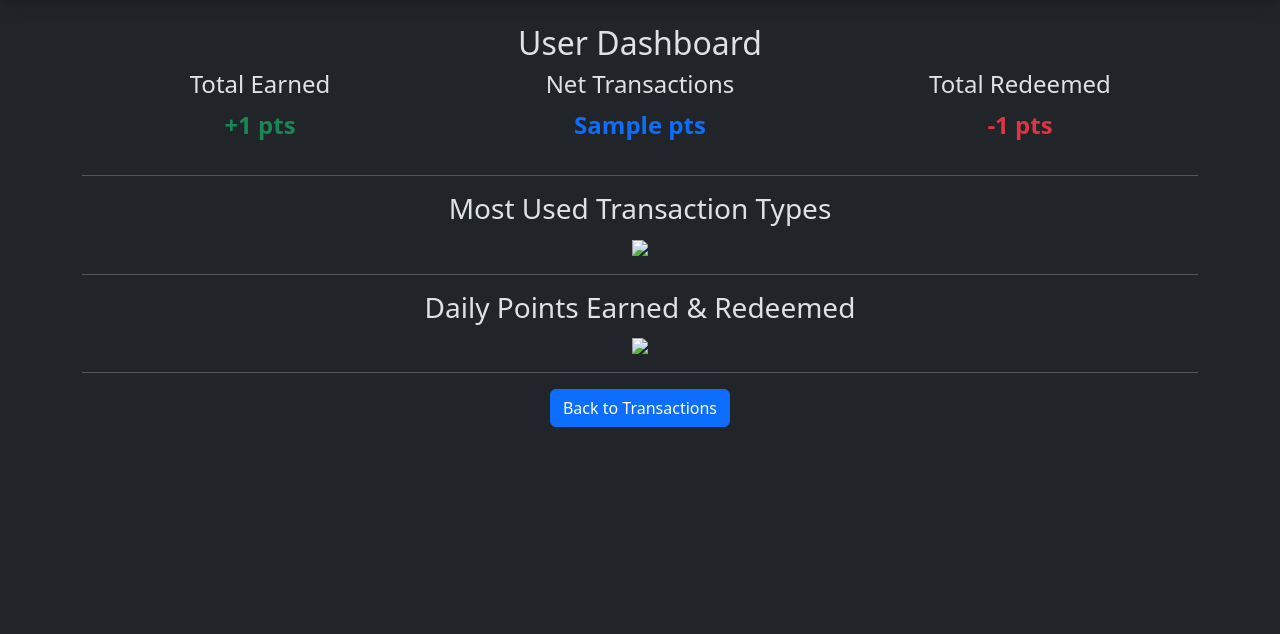
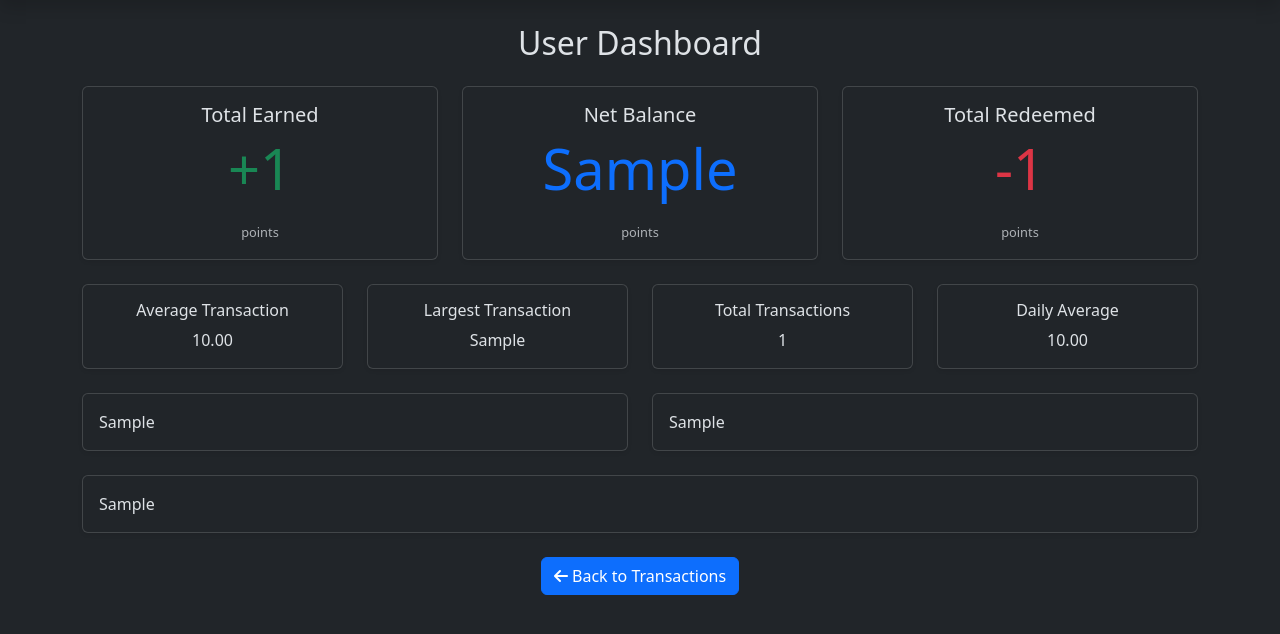
Before and after one commit to dentolos19/ecoprimers, a Flask app: template src/templates/dashboard.html in a window 1280 px wide. Shown: the part 56-690 px from the top of the page. Run offline with Flask 3, Linux system fonts and the light colour scheme; the template is opened without the code that fills it: most values are stand-ins (such as "Sample title", 1, 10 or a date in 2020); parts of the project's set-up code (start-up, migrations or seed data) failed here and were passed over; some libraries are stand-ins or nearby versions.

Commit message:
dashboard changes

```diff
--- a/src/routing/engagement.py
+++ b/src/routing/engagement.py
@@ -20,6 +20,10 @@ import matplotlib.pyplot as plt
 
 import openmeteo_requests
 from openmeteo_sdk.Variable import Variable
+
+import seaborn as sns
+import plotly.express as px
+import plotly.io as pio
 
 @app.route("/engagement/tasks")
 @require_login
@@ -142,7 +146,7 @@ def points():
     user = sql.session.query(User).filter_by(id=user_id).first()
     return render_template("points.html", user=user)
 
-
+"""
 @app.route("/engagement/points/add", methods=["POST"])
 @require_login
 def add_points():
@@ -178,7 +182,7 @@ def add_points():
         flash("User not found!", "danger")
 
     return redirect(url_for("rewards"))
-
+"""
 
 RECAPTCHA_SECRET_KEY = "6Ldk8skqAAAAAPZgQrYfsfwoOGHQJ5z0q5ZNC4l5"
 
@@ -288,7 +292,7 @@ def export_transactions():
         mimetype="application/vnd.openxmlformats-officedocument.spreadsheetml.sheet",
     )
 
-#dashboard at view transaction page
+"""#dashboard at view transaction page
 @app.route("/transactions/dashboard")
 def dashboard():
     user_id = session.get("user_id")
@@ -365,6 +369,102 @@ def dashboard():
         total_redeemed=total_redeemed,
         net_transactions=net_transactions,
     )
+"""
+@app.route("/transactions/dashboard")
+def dashboard():
+    user_id = session.get("user_id")
+
+    # Fetch user transactions
+    transactions = (
+        sql.session.query(Transaction)
+        .filter_by(user_id=user_id)
+        .order_by(Transaction.created_at.asc())
+        .all()
+    )
+
+    # Convert transactions to DataFrame
+    df = pd.DataFrame([
+        {
+            "Date": transaction.created_at.strftime("%Y-%m-%d"),
+            "Type": transaction.type.value,
+            "Amount": transaction.amount,
+        }
+        for transaction in transactions
+    ])
+
+    if df.empty:
+        return "No data available for visualization.", 404
+
+    # Calculate KPIs
+    total_earned = df[df["Type"] == "earned"]["Amount"].sum()
+    total_redeemed = abs(df[df["Type"] == "redemption"]["Amount"].sum())
+    net_transactions = total_earned - total_redeemed
+
+    # Interactive Bar Chart
+    bar_fig = px.bar(
+        df,
+        x="Type",
+        y="Amount",
+        color="Type",
+        title="Transaction Analysis by Type",
+        color_discrete_map={"earned": "#28a745", "redemption": "#dc3545"},
+        labels={"Amount": "Points", "Type": "Transaction Type"}
+    )
+    bar_fig.update_layout(
+        showlegend=False,
+        plot_bgcolor='white',
+        hovermode='x unified'
+    )
+    bar_chart_html = pio.to_html(bar_fig, full_html=False)
+
+    # Interactive Line Chart
+    df_grouped = df.groupby('Date')['Amount'].sum().reset_index()
+    line_fig = px.line(
+        df_grouped,
+        x="Date",
+        y="Amount",
+        title="Daily Points Activity",
+        markers=True,
+        labels={"Amount": "Points", "Date": "Transaction Date"}
+    )
+    line_fig.update_layout(
+        plot_bgcolor='white',
+        hovermode='x unified'
+    )
+    line_fig.update_traces(line_color="#0d6efd")
+    line_chart_html = pio.to_html(line_fig, full_html=False)
+
+    # Pie Chart for Transaction Distribution
+    pie_fig = px.pie(
+        df,
+        names="Type",
+        values="Amount",
+        title="Transaction Distribution",
+        color="Type",
+        color_discrete_map={"earned": "#28a745", "redemption": "#dc3545"}
+    )
+    pie_chart_html = pio.to_html(pie_fig, full_html=False)
+
+    # Calculate statistics
+    stats = {
+        'avg_transaction': df['Amount'].mean(),
+        'max_transaction': df['Amount'].max(),
+        'total_transactions': len(df),
+        'daily_average': df.groupby('Date')['Amount'].sum().mean()
+    }
+
+    return render_template(
+        "dashboard.html",
+        bar_chart_html=bar_chart_html,
+        line_chart_html=line_chart_html,
+        pie_chart_html=pie_chart_html,
+        total_earned=total_earned,
+        total_redeemed=total_redeemed,
+        net_transactions=net_transactions,
+        stats=stats
+    )
+
+
 
 #api call for weather app
 @app.route("/weather", methods=["GET", "POST"])
--- a/src/templates/dashboard.html
+++ b/src/templates/dashboard.html
@@ -1,3 +1,4 @@
+{# using pandas as db but now swithched to a more advance code making it nicer but leaving it here incase need to switch
 {% extends "base.html" %}
 
 {% block body %}
@@ -44,3 +45,112 @@
     </div>
 </div>
 {% endblock %}
+#}
+
+
+{% extends "base.html" %}
+
+{% block body %}
+<div class="container mt-4">
+    <h2 class="text-center mb-4">User Dashboard</h2>
+
+    <!-- KPI Cards -->
+    <div class="row mb-4">
+        <div class="col-md-4">
+            <div class="card text-center h-100 shadow-sm">
+                <div class="card-body">
+                    <h5 class="card-title">Total Earned</h5>
+                    <p class="text-success display-4">+{{ total_earned }}</p>
+                    <small class="text-muted">points</small>
+                </div>
+            </div>
+        </div>
+        <div class="col-md-4">
+            <div class="card text-center h-100 shadow-sm">
+                <div class="card-body">
+                    <h5 class="card-title">Net Balance</h5>
+                    <p class="text-primary display-4">{{ net_transactions }}</p>
+                    <small class="text-muted">points</small>
+                </div>
+            </div>
+        </div>
+        <div class="col-md-4">
+            <div class="card text-center h-100 shadow-sm">
+                <div class="card-body">
+                    <h5 class="card-title">Total Redeemed</h5>
+                    <p class="text-danger display-4">-{{ total_redeemed }}</p>
+                    <small class="text-muted">points</small>
+                </div>
+            </div>
+        </div>
+    </div>
+
+    <!-- Statistics Cards -->
+    <div class="row mb-4">
+        <div class="col-md-3">
+            <div class="card text-center shadow-sm">
+                <div class="card-body">
+                    <h6 class="card-title">Average Transaction</h6>
+                    <p class="mb-0">{{ "%.2f"|format(stats.avg_transaction) }}</p>
+                </div>
+            </div>
+        </div>
+        <div class="col-md-3">
+            <div class="card text-center shadow-sm">
+                <div class="card-body">
+                    <h6 class="card-title">Largest Transaction</h6>
+                    <p class="mb-0">{{ stats.max_transaction }}</p>
+                </div>
+            </div>
+        </div>
+        <div class="col-md-3">
+            <div class="card text-center shadow-sm">
+                <div class="card-body">
+                    <h6 class="card-title">Total Transactions</h6>
+                    <p class="mb-0">{{ stats.total_transactions }}</p>
+                </div>
+            </div>
+        </div>
+        <div class="col-md-3">
+            <div class="card text-center shadow-sm">
+                <div class="card-body">
+                    <h6 class="card-title">Daily Average</h6>
+                    <p class="mb-0">{{ "%.2f"|format(stats.daily_average) }}</p>
+                </div>
+            </div>
+        </div>
+    </div>
+
+    <!-- Interactive Charts Section -->
+    <div class="row">
+        <div class="col-md-6">
+            <div class="card mb-4 shadow-sm">
+                <div class="card-body">
+                    <div>{{ bar_chart_html | safe }}</div>
+                </div>
+            </div>
+        </div>
+        <div class="col-md-6">
+            <div class="card mb-4 shadow-sm">
+                <div class="card-body">
+                    <div>{{ pie_chart_html | safe }}</div>
+                </div>
+            </div>
+        </div>
+    </div>
+
+    <!-- Line Chart -->
+    <div class="card mb-4 shadow-sm">
+        <div class="card-body">
+            <div>{{ line_chart_html | safe }}</div>
+        </div>
+    </div>
+
+    <!-- Back Button -->
+    <div class="text-center mb-4">
+        <a href="{{ url_for('transactions') }}" class="btn btn-primary">
+            <i class="fas fa-arrow-left"></i> Back to Transactions
+        </a>
+    </div>
+</div>
+{% endblock %}
```
